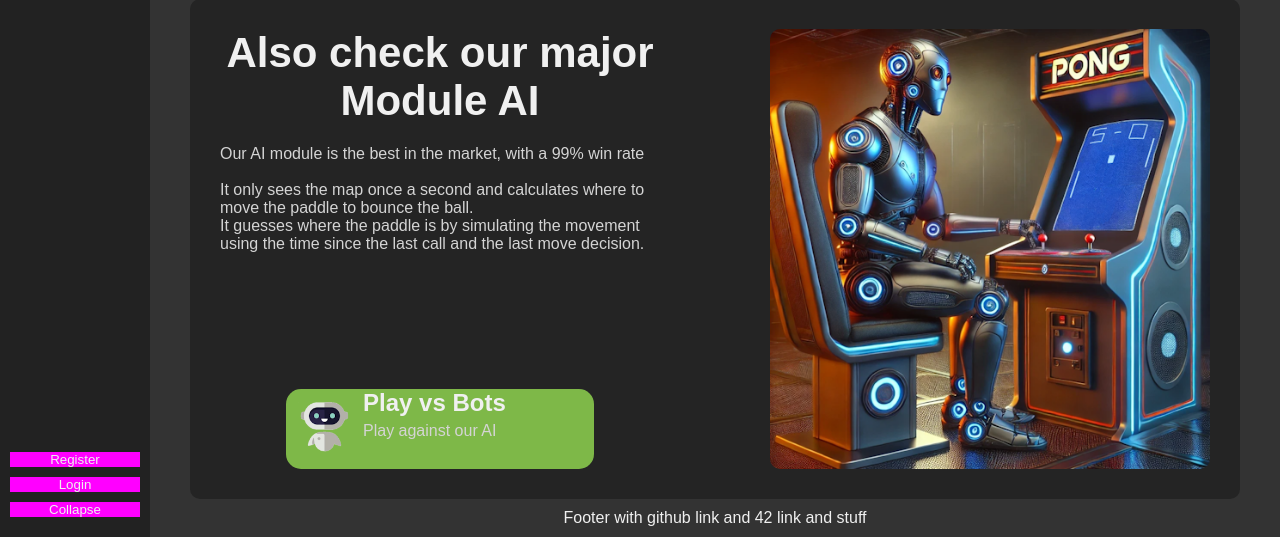
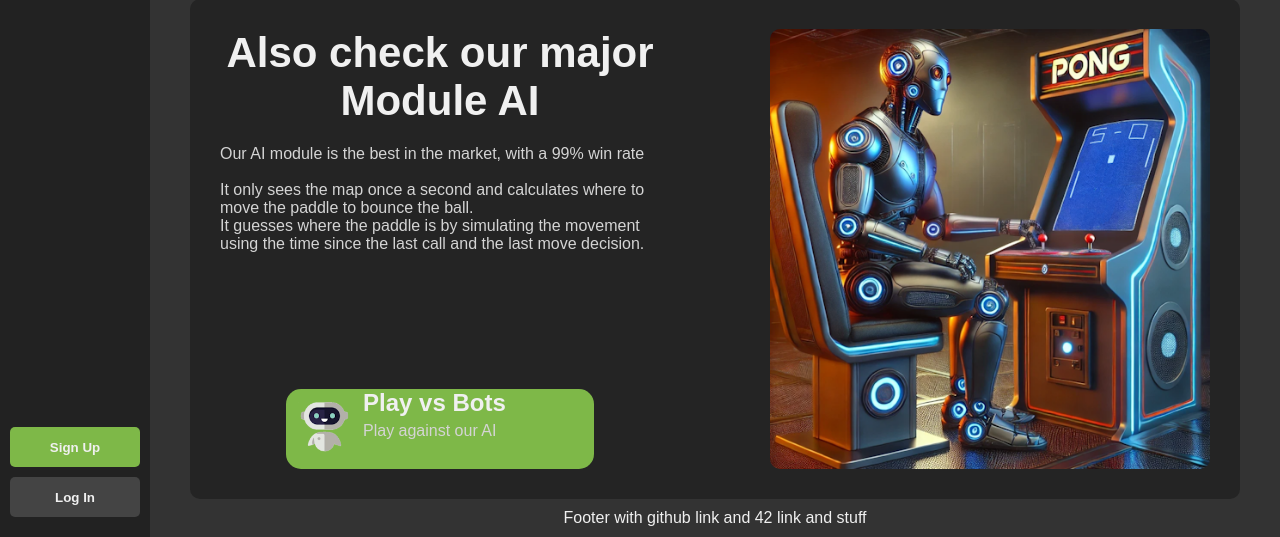
Before and after one commit to shuoscaryo/Transcendence, a Django app: page / in a window 1280 px wide. Shown: the part 461-998 px from the top of the page. Run offline with Django 5.2, Linux system fonts and the light colour scheme.

Commit message:
[main]<2025-01-02-12:53> quicksave

```diff
--- a/django/static/css/index.css
+++ b/django/static/css/index.css
@@ -27,6 +27,24 @@ p {
     background-color: #333333;
 }
 
+/* ############ */
+/* button-green */
+/* ############ */
+
+.button-green {
+    background-color: #7eb848; /* modificable */
+  }
+
+  .button-green:hover {
+    background-color: #8ecf5a; /* modificable */
+    color: white; /* modificable */
+  }
+
+  .button-green:hover p {
+    color: white; /* modificable */
+  }
+
+
 /* style for showing borders erase it when page is finished*/
 /*div, section, article, aside, header, footer, main, nav, canvas, button {
     box-shadow: 0 0 0 1px red;
--- a/django/static/css/main/mainView.css
+++ b/django/static/css/main/mainView.css
@@ -92,22 +92,7 @@ main section {
     font-size: 24px; /* modificable */
   }
 
-/* ############ */
-/* button-green */
-/* ############ */
 
-  .button-green {
-    background-color: #7eb848; /* modificable */
-  }
-
-  .button-green:hover {
-    background-color: #8ecf5a; /* modificable */
-    color: white; /* modificable */
-  }
-
-  .button-green:hover p {
-    color: white; /* modificable */
-  }
 
 /* ######### */
 /* Section 2 */
--- a/django/static/css/main/sidebar.css
+++ b/django/static/css/main/sidebar.css
@@ -64,3 +64,17 @@
         padding-left: 10px;
         padding-right: 10px;
     }
+
+    .sidebar .button-login {
+        border-radius: 5px;
+        height: 40px;
+        font-weight: bold;
+    }
+
+    .sidebar .button-gray {
+        background-color: #444444;
+    }
+
+    .sidebar .button-gray:hover {
+        background-color: #555555;
+    }
--- a/django/static/js/components/homeButton.js
+++ b/django/static/js/components/homeButton.js
@@ -12,7 +12,7 @@ export default function getHomeButton()
     component.appendChild(image);
 
     component.addEventListener('click', () => {
-        loadPage('home');
+        loadPage('main');
     });
 
     return component;
--- a/django/static/js/pages/main/sidebar.js
+++ b/django/static/js/pages/main/sidebar.js
@@ -41,48 +41,26 @@ function getUpperHalf()
     return component;
 }
 
-function getLoginButton()
-{
-    const component = document.createElement('button');
-    component.textContent = 'Login';
-    return component;
-}
-
-function getCollapseHeaderButton() {
-    const component = document.createElement('button');
-    component.textContent = 'Collapse';
-
-    component.addEventListener('click', () => {
-        const sidebar = document.querySelector('.sidebar'); // Selecciona el elemento con la clase sidebar
-        if (sidebar) {
-            if (sidebar.style.width === '50px') {
-                sidebar.style.width = '150px'; // Cambia a tamaño expandido
-            } else {
-                sidebar.style.width = '50px'; // Cambia a tamaño colapsado
-            }
-        }
-    });
-
-    return component;
-}
-
 function getLowerHalf()
 {
     const component = document.createElement('div');
     component.className = 'lower-half';
 
     const registerButton = document.createElement('button');
-    registerButton.textContent = 'Register';
+    registerButton.classList.add('button-login', 'button-green');
+    registerButton.textContent = 'Sign Up';
+    registerButton.addEventListener('click', () => {
+        loadPage('register');
+    });
     component.appendChild(registerButton);
 
-    const loginButton = getLoginButton();
+    const loginButton = document.createElement('button');
+    loginButton.classList.add('button-login', 'button-gray');
+    loginButton.textContent = 'Log In';
     loginButton.addEventListener('click', () => {
         loadPage('login');
     });
     component.appendChild(loginButton);
-
-    const contractButton = getCollapseHeaderButton();
-    component.appendChild(contractButton);
 
     return component;
 }
```
Lines whose indentation alone changed are shown as unchanged.
